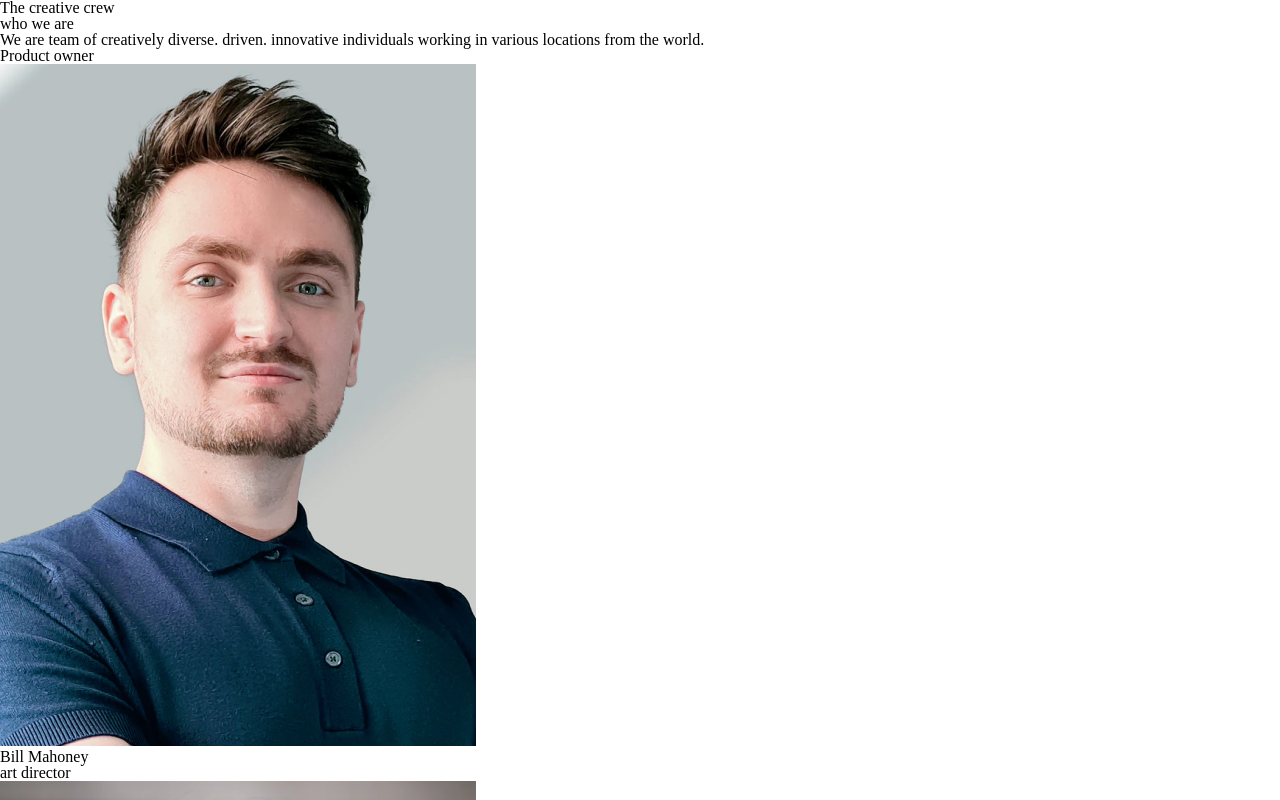
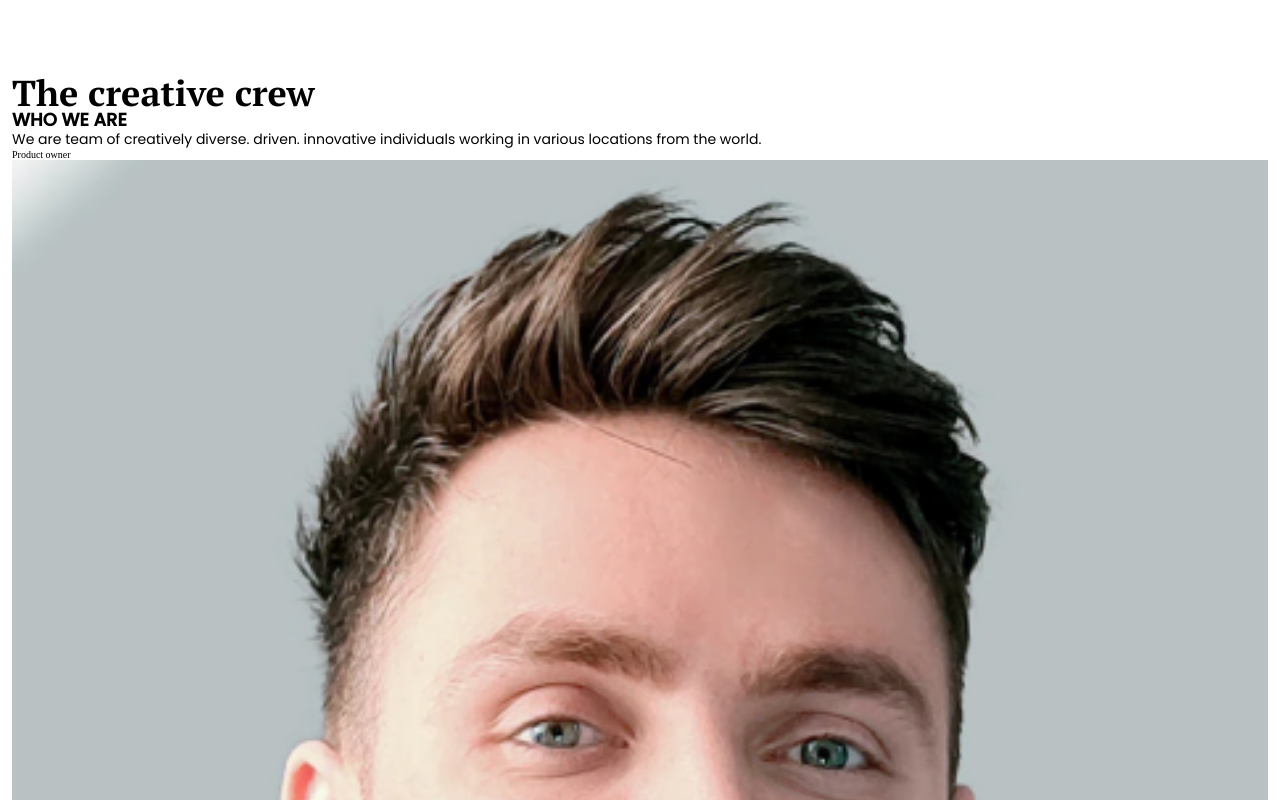
Before and after one commit to diazevedo/my-team-page, a plain HTML site: page index.html in a window 1280 px wide. Shown: the top 800 px of the page. Drawn offline with Linux system fonts and the light colour scheme.

Commit message:
basics of header

```diff
--- a/index.html
+++ b/index.html
@@ -28,19 +28,21 @@
     />
 
     <link type="text/css" rel="stylesheet" href="./src/styles/reset.css" />
+    <link type="text/css" rel="stylesheet" href="./src/styles/style.css" />
 
     <title>The Creative Crew</title>
   </head>
   <body>
     <header class="header">
-      <h1>The creative crew</h1>
+      <h1 class="title-one">The creative crew</h1>
       <div class="team-details-wrapper">
-        <h2>who we are</h2>
-        <p>
+        <h2 class="title-two">who we are</h2>
+        <p class="text-description">
           We are team of creatively diverse. driven. innovative individuals
           working in various locations from the world.
         </p>
       </div>
+    </header>
     <main>
       <div class="grid-wrapper">
         <figure>
@@ -50,31 +52,31 @@
         </figure>
 
         <figure>
-            <p>art director</p>
+          <p class="position">art director</p>
           <img src="./src/assets/images/photo2.png" alt="Saba Cabrera" />
           <figcaption>Saba Cabrera</figcaption>
         </figure>
 
         <figure>
-            <p>Tech Lead</p>
+          <p class="position">Tech Lead</p>
           <img src="./src/assets/images/photo3.png" alt="Shae Le" />
           <figcaption>Shae Le</figcaption>
         </figure>
 
         <figure>
-            <p>UX Designer</p>
+          <p class="position">UX Designer</p>
           <img src="./src/assets/images/photo4.png" alt="Skylah Lu" />
           <figcaption>Skylah Lu</figcaption>
         </figure>
 
         <figure>
-            <p>Developer</p>
+          <p class="position">Developer</p>
           <img src="./src/assets/images/photo5.png" alt="Griff Richards" />
           <figcaption>Griff Richards</figcaption>
         </figure>
 
         <figure>
-            <p>Deverloper</p>
+          <p class="position">Deverloper</p>
           <img src="./src/assets/images/photo6.png" alt="Stan John" />
           <figcaption>Stan John</figcaption>
         </figure>
@@ -86,6 +88,5 @@
         >@DevChallenges.io</a
       >
     </footer>
-    </header>
   </body>
 </html>
--- a/src/styles/reset.css
+++ b/src/styles/reset.css
@@ -127,3 +127,9 @@ table {
   border-collapse: collapse;
   border-spacing: 0;
 }
+
+*,
+*:before,
+*:after {
+  box-sizing: border-box;
+}
--- a/src/styles/style.css
+++ b/src/styles/style.css
@@ -0,0 +1,58 @@
+:root {
+  --font-primary: "PT Serif", serif;
+  --font-secondary: "Poppins", sans-serif;
+
+  --space-xs: 1.2rem;
+  --space-lg: 7.5rem;
+
+  --text-md: 1.4rem;
+
+  --title-sm: 1.8rem;
+  --title-lg: 3.6rem;
+}
+
+html {
+  width: 100%;
+  height: 100%;
+  font-size: 62.5%;
+}
+
+body {
+  -webkit-font-smoothing: antialiased;
+  -moz-osx-font-smoothing: grayscale;
+  padding: var(--space-lg) var(--space-xs);
+}
+
+/**Header element*/
+.header {
+  display: flex;
+  flex-direction: column;
+}
+
+.title-one {
+  font-family: var(--font-primary);
+  font-size: var(--title-lg);
+  font-weight: 700;
+}
+
+.title-two {
+  font-family: var(--font-secondary);
+  font-size: var(--title-sm);
+  font-weight: 600;
+  text-transform: uppercase;
+}
+
+.text-description {
+  font-family: var(--font-secondary);
+  font-weight: 400;
+  font-size: var(--text-md);
+  line-height: 2.1rem;
+}
+
+figure {
+  width: 100%;
+}
+
+figure img {
+  width: 100%;
+}
```
Lines whose indentation alone changed are shown as unchanged.
